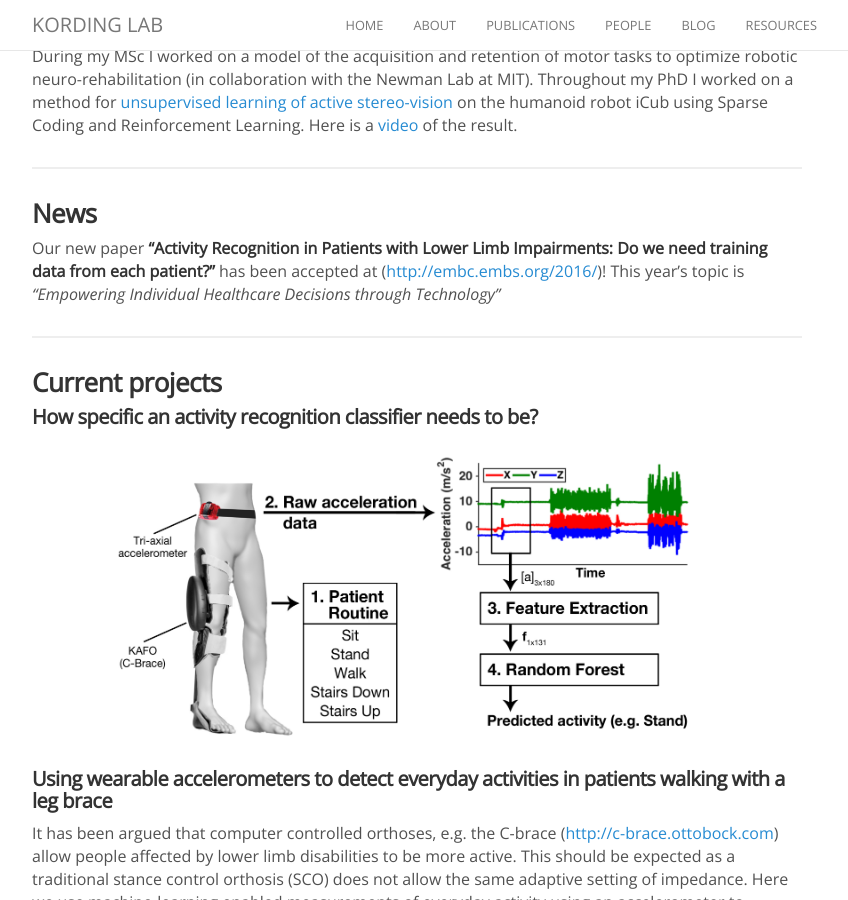
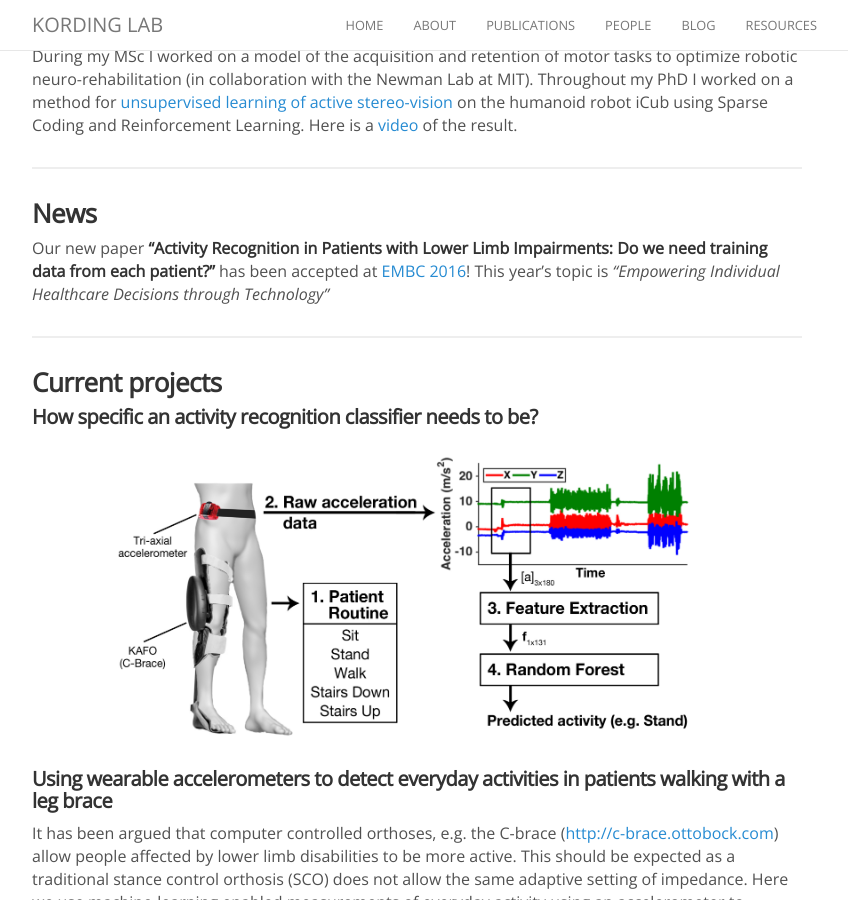
Before and after one commit to KordingLab/KordingLab.github.io, a Jekyll site: the page built from _people/luca_lonini.md, in a window 1280 px wide and 900 px high, scrolled down 863 px. Shown: the whole window, without its empty margins (223-1071 px from the left). Built offline with Jekyll 4.4.1, drawn with Linux system fonts in a browser that asks for light colours; nearby versions of some CDN libraries; comment, search, counter and statistics services are not loaded; some of the changed lines change nothing that is shown.

Commit message:
Update luca_lonini.md

```diff
--- a/_people/luca_lonini.md
+++ b/_people/luca_lonini.md
@@ -34,7 +34,7 @@ During my MSc I worked on a model of the acquisition and retention of motor task
 
 ### News
 
-Our new paper **"Activity Recognition in Patients with Lower Limb Impairments: Do we need training data from each patient?"** has been accepted at ([http://embc.embs.org/2016/](EMBC 2016))! This year's topic is _"Empowering Individual Healthcare Decisions through Technology"_<br>
+Our new paper **"Activity Recognition in Patients with Lower Limb Impairments: Do we need training data from each patient?"** has been accepted at [EMBC 2016](http://embc.embs.org/2016/)! This year's topic is _"Empowering Individual Healthcare Decisions through Technology"_<br>
 
 <hr>
 
```
